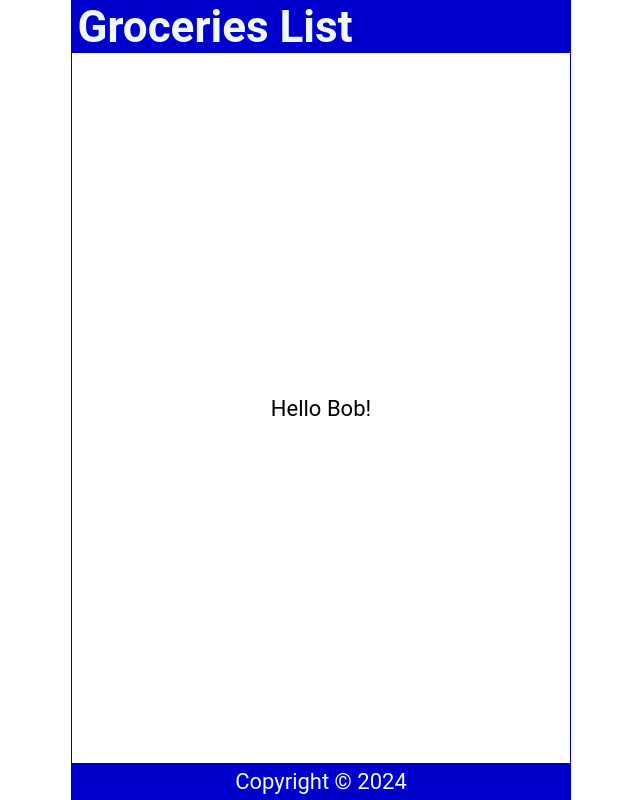
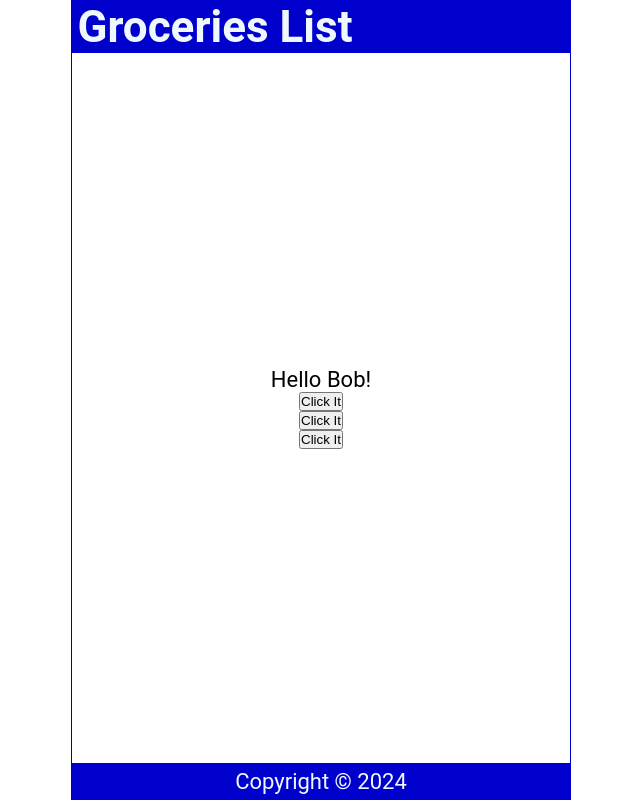
Before and after one commit to Naidan-slv/01tut, a JavaScript app: page / in a window 1280 px wide. Shown: the whole page, without its empty margins (319-959 px from the left). Built offline with nearby package versions, Linux system fonts and the light colour scheme; the HTML template or start-up script is replaced by a standard one.

Commit message:
5.Click Events

```diff
--- a/src/Content.js
+++ b/src/Content.js
@@ -4,11 +4,28 @@
         const int = Math.floor(Math.random() * 3);
         return names[int];
       };
+      const handleClick = () =>{
+        console.log('You Clicked It');
+      }
+      const handleClick2 = (name) =>{
+        console.log(`${name} was clicked`);
+      }
+      const handleClick3 = (e) =>{
+        console.log(e);
+      }
+
     return (
         <main>
-            <p>
+            <p onDoubleClick={handleClick}>
                 Hello {handleNameChange()}!
             </p>
+            <button onClick={handleClick}>Click It</button>
+            {/* We dont have the operators () after handle click as when we dont it is called immediately */}
+            <button onClick={() => handleClick2('Dave')}>Click It</button>
+             {/* We Need an anonymous function in handleClick2. Now handle click 2 can be called and we can pass in our name */}
+
+            <button onClick={(e) => handleClick3(e)}>Click It</button>
+            {/* We get the buttons details bug we can make it even more specific using . */}
         </main>
     )
 }
```
